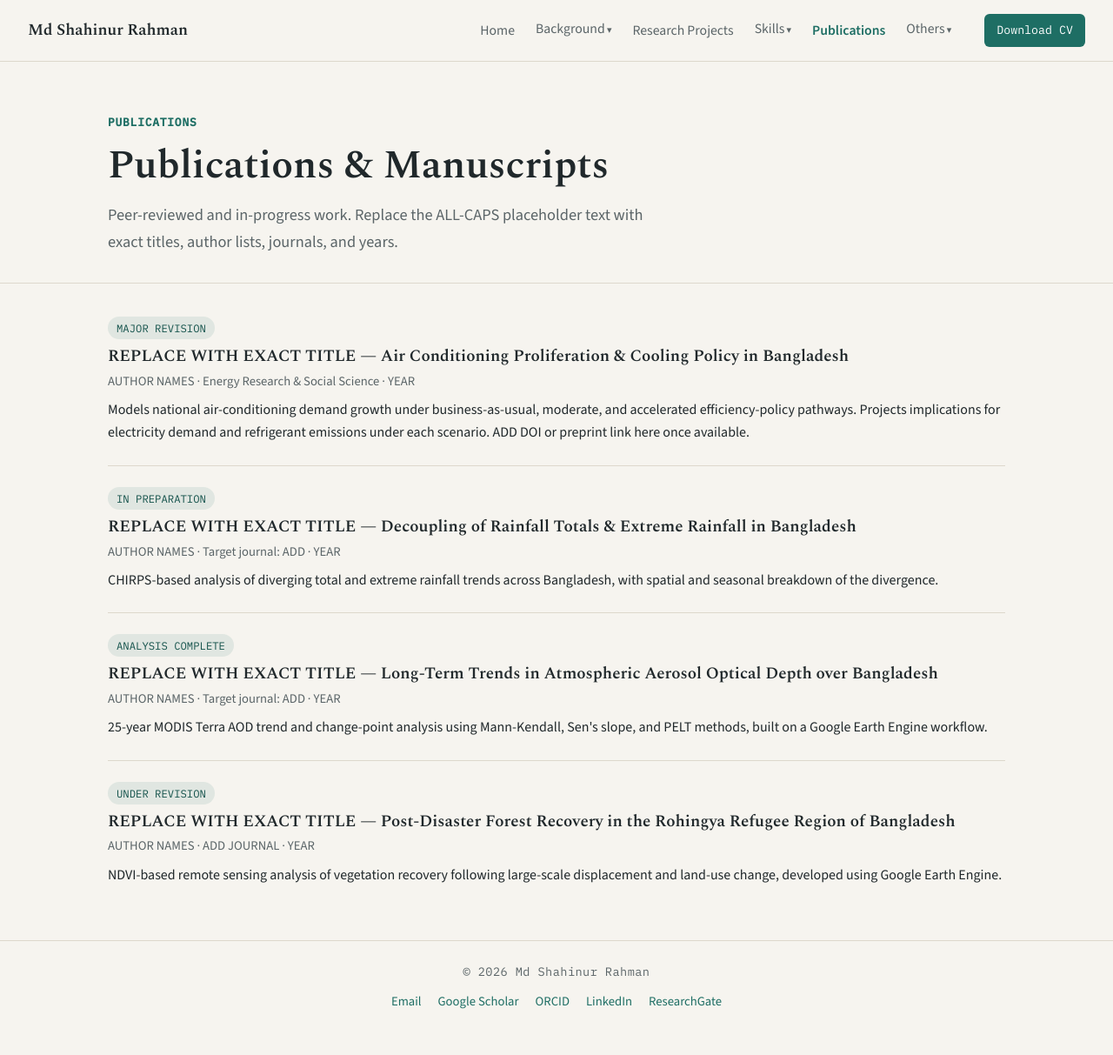
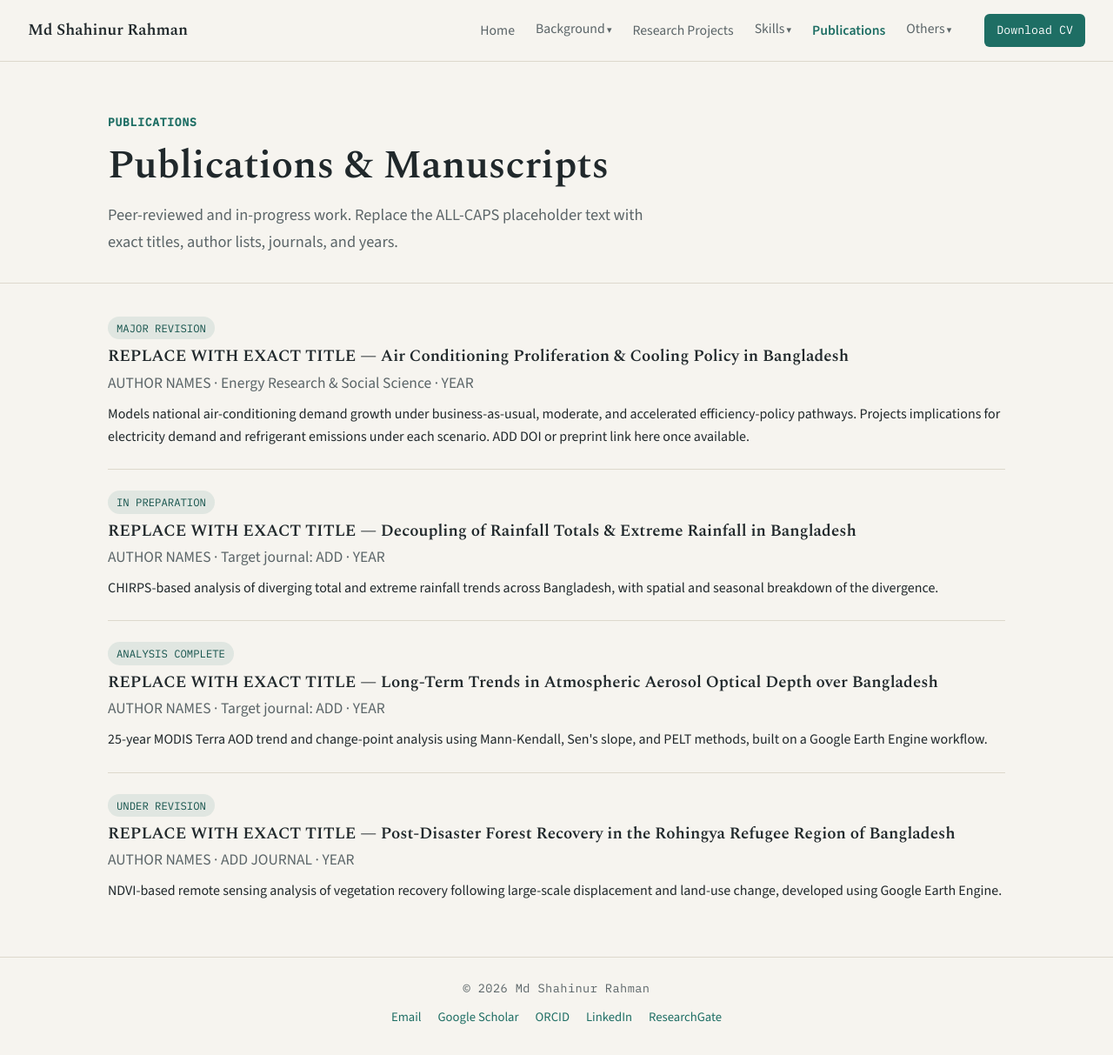
Before and after one commit to Shahinur-Rahman-web/Shahinur-Rahman-web.github.io, a Jekyll site: the page built from publications.md, in a window 1280 px wide and 1213 px high. Shown: the whole window at 87% size. Built offline with Jekyll 4.4.1, drawn with Linux system fonts in a browser that asks for light colours.

Commit message:
Update styles.css

```diff
--- a/assets/css/styles.css
+++ b/assets/css/styles.css
@@ -171,7 +171,7 @@ section{ padding:38px 0; }
 .entry:first-child{ padding-top:0; }
 .entry:last-child{ border-bottom:none; }
 .entry h3{ font-size:1.08rem; margin-bottom:4px; }
-.entry .meta{ color:var(--ink-soft); font-size:0.84rem; margin-bottom:8px; }
+.entry .meta{ color:var(--ink-soft); font-size:1rem; margin-bottom:8px; }
 .entry p{ margin-top:6px; }
 .entry ul{ margin:8px 0 0; padding-left:20px; color:var(--ink-soft); }
 .entry ul li{ margin-bottom:5px; }
```
